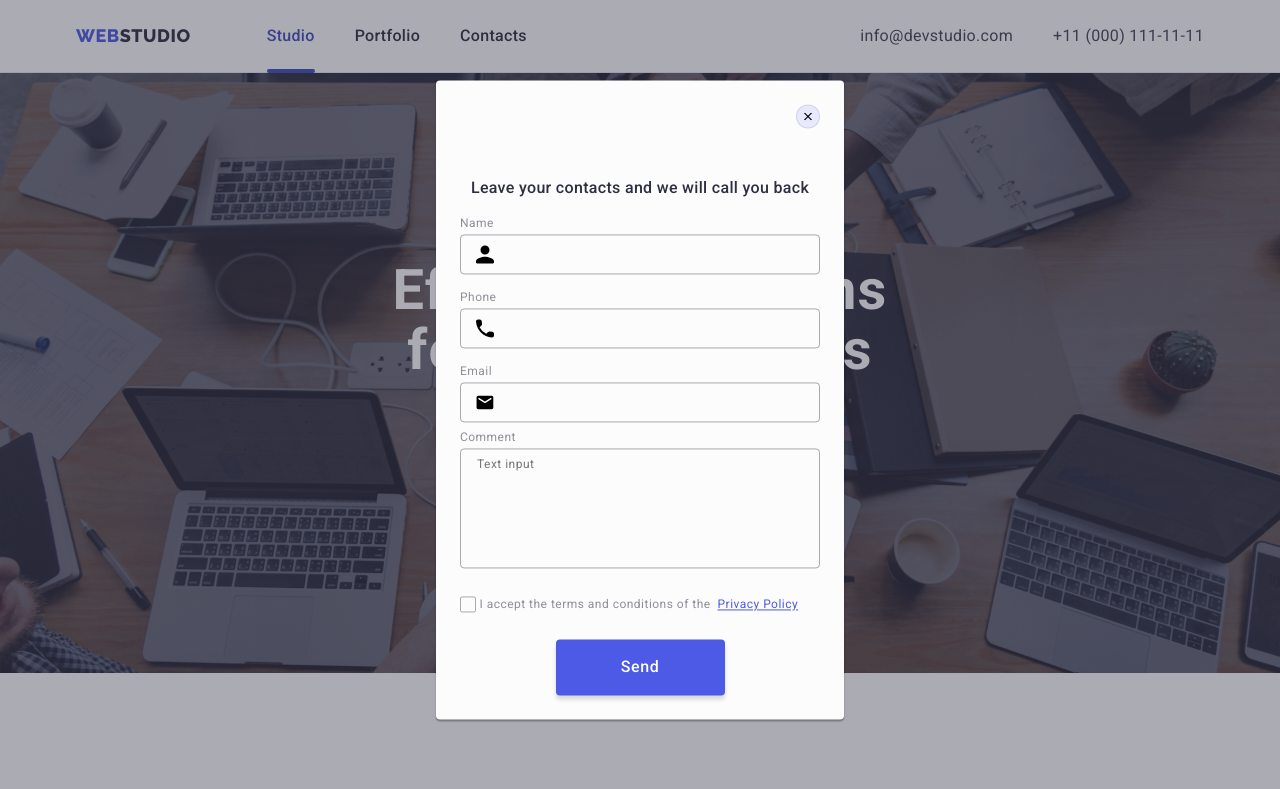
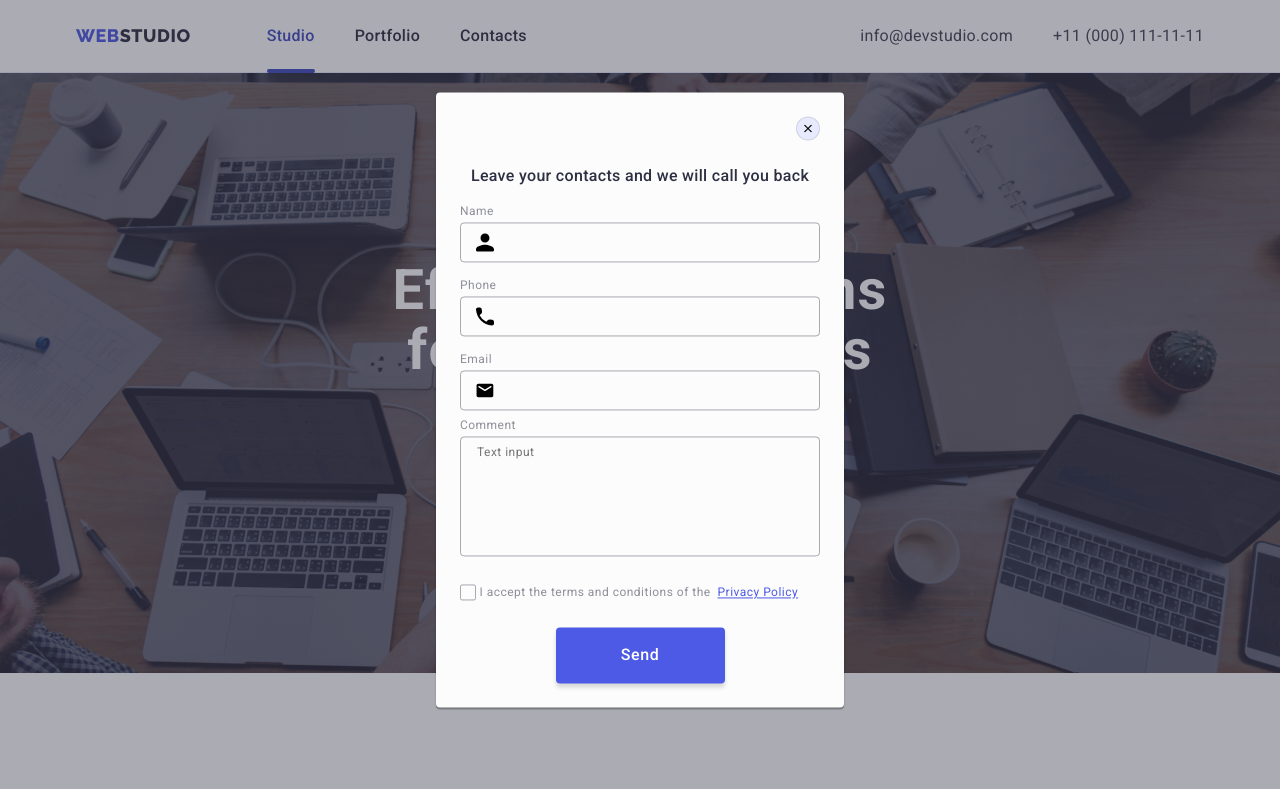
Before and after one commit to vndriy/goit-markup-hw-06, a plain HTML site: page index.html in a window 1280 px wide. Both pictures are taken after a click on the button "Order Service". Shown: the top 789 px of the page. Drawn offline with nearby package versions, Linux system fonts and the light colour scheme.

Commit message:
hw-6
edit

```diff
--- a/css/styles.css
+++ b/css/styles.css
@@ -618,7 +618,6 @@ ol {
   top: 0;
   transition: opacity 250ms cubic-bezier(0.4, 0, 0.2, 1),
     visibility 250ms cubic-bezier(0.4, 0, 0.2, 1);
-  padding: 72px 24px 24px 24px;
 }
 
 .modal {
@@ -631,7 +630,7 @@ ol {
   min-height: 584px;
   border-radius: 4px;
   background-color: #fcfcfc;
-  padding: 24px;
+  padding: 72px 24px 24px 24px;
   box-shadow: 0px 1px 1px rgba(0, 0, 0, 0.14), 0px 1px 3px rgba(0, 0, 0, 0.12),
     0px 2px 1px rgba(0, 0, 0, 0.2);
 }
@@ -743,7 +742,6 @@ ol {
 }
 
 .modal-title {
-  padding-top: 72px;
   margin-bottom: 16px;
   font-weight: 500;
   font-size: 16px;
```
